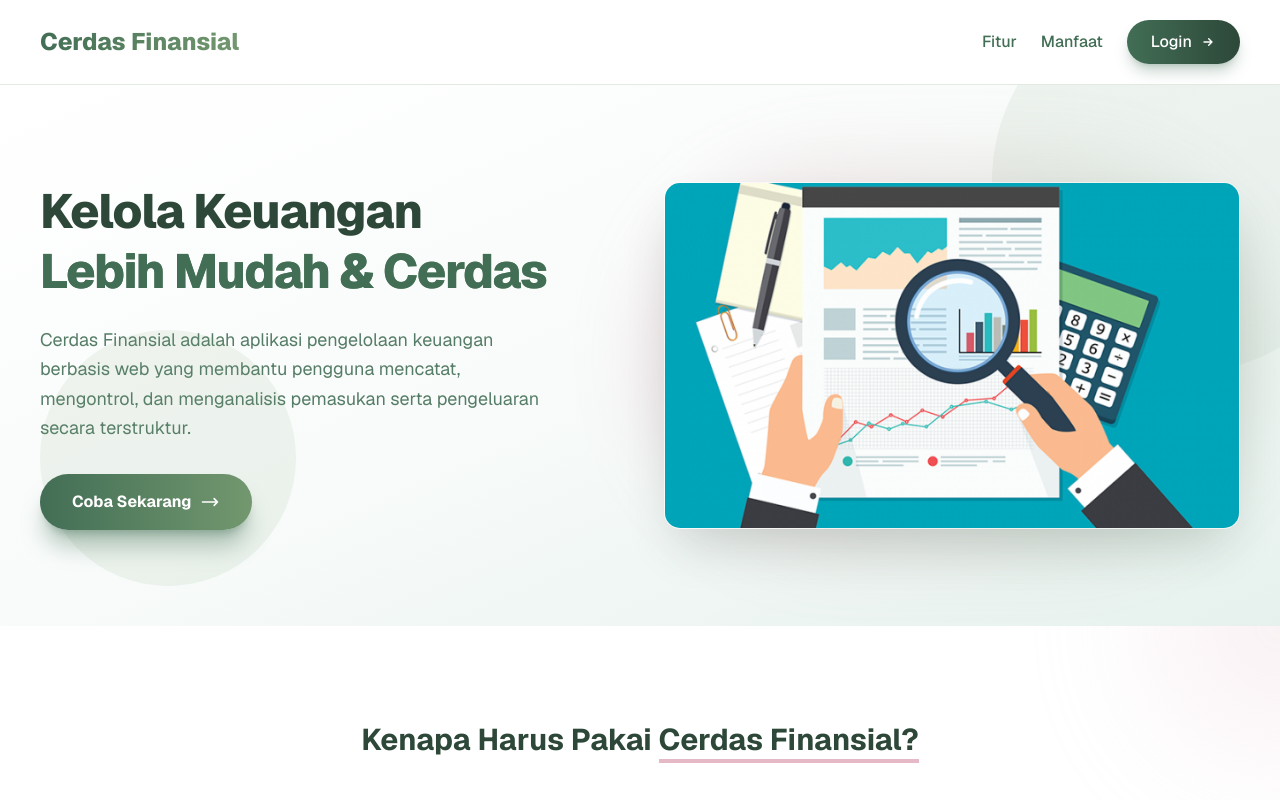
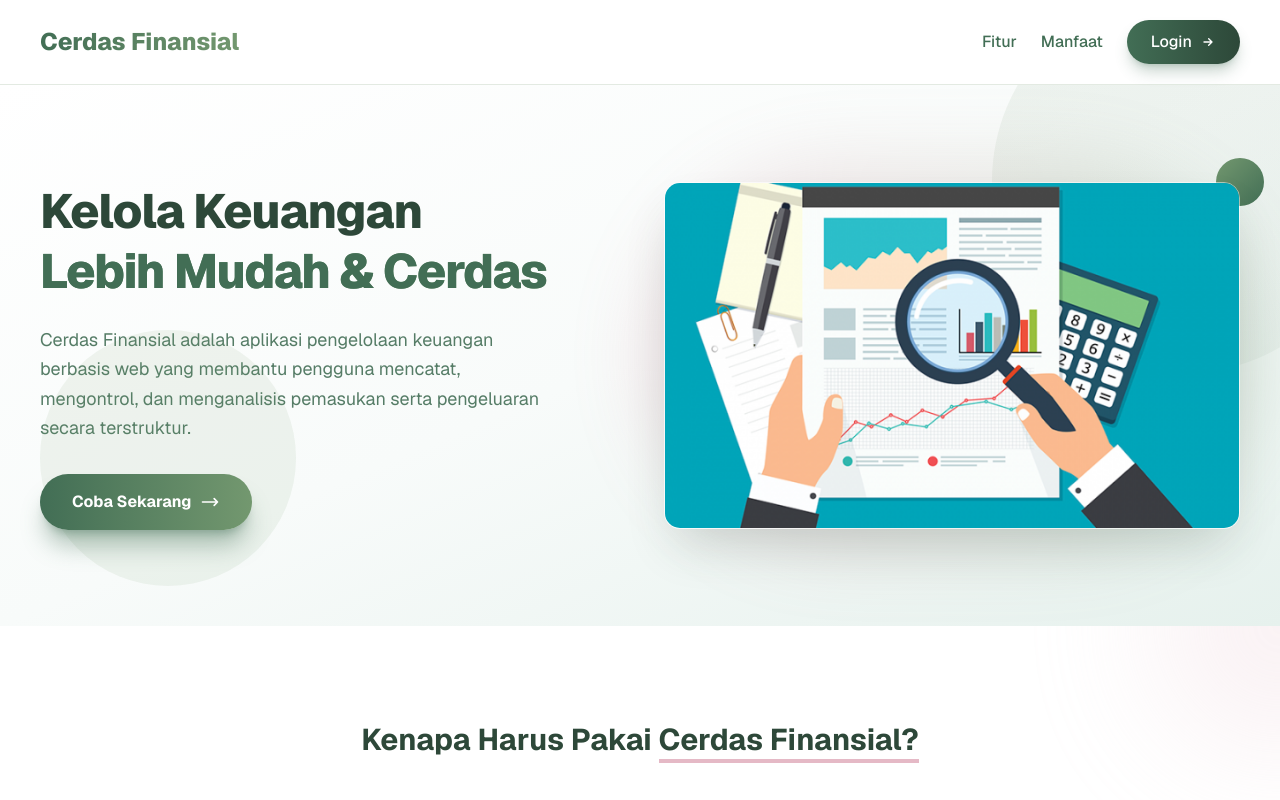
Before and after one commit to loishaard21/project_keuangan_yesoryes, a Next.js app in the folder frontend/: page / in a window 1280 px wide. Shown: the top 800 px of the page. Built offline with nearby package versions, Linux system fonts and the light colour scheme.

Commit message:
kevin: menambah hiasan dibelakang

```diff
--- a/frontend/app/homepage/page.tsx
+++ b/frontend/app/homepage/page.tsx
@@ -104,7 +104,9 @@ export default function HomePage() {
           </div>
         </div>
 
-        <div className="flex justify-center relative">
+        <div className="flex justify-center relative animate-float-slow">
+          {/* Floating decorative elements */}
+          <div className="absolute -top-6 -right-6 w-12 h-12 bg-gradient-to-br from-[#73986F] to-[#426E55] rounded-full animate-float-subtle animation-delay-500"></div>
           {/* Dekorasi blur di belakang gambar */}
           <div
             className="absolute -inset-4 bg-gradient-to-r from-[#CB748E] to-[#73986F] opacity-20 blur-2xl rounded-full">
```
Also changed, not shown: 1 other file (tests, documents, lock files or other folders).
